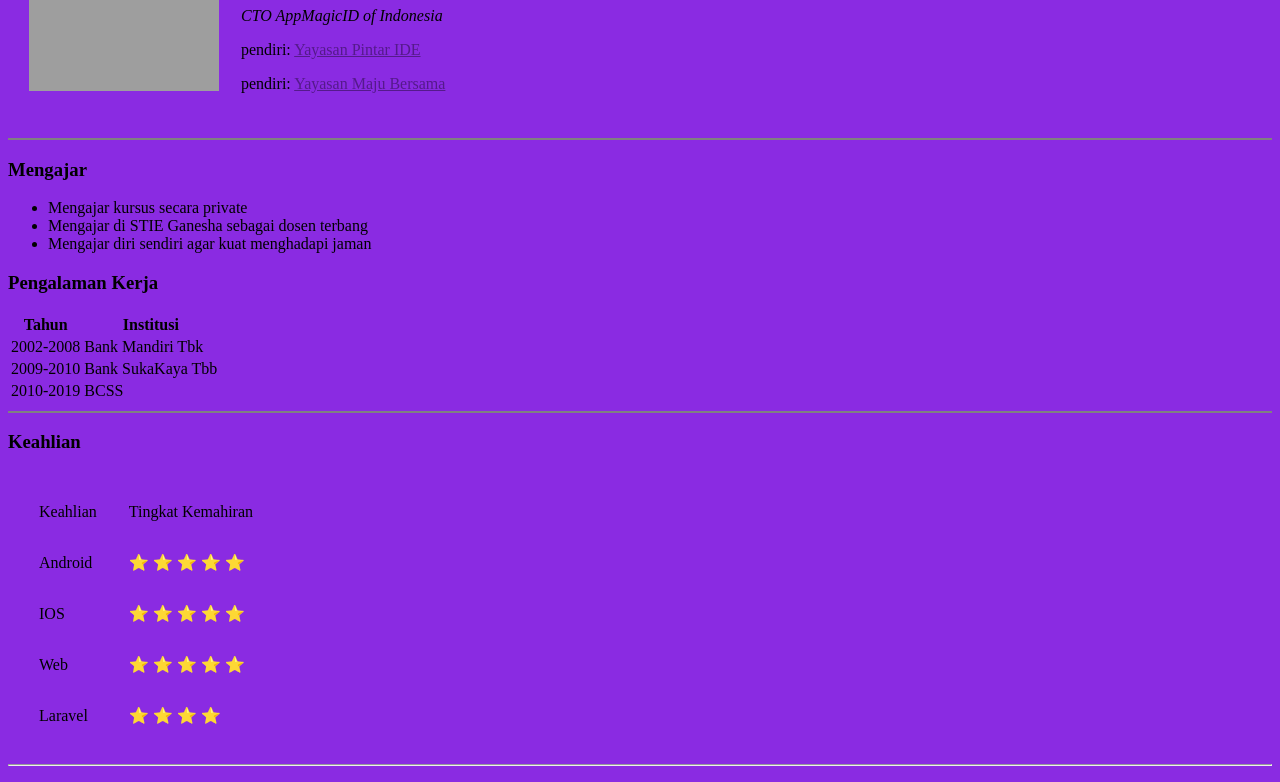
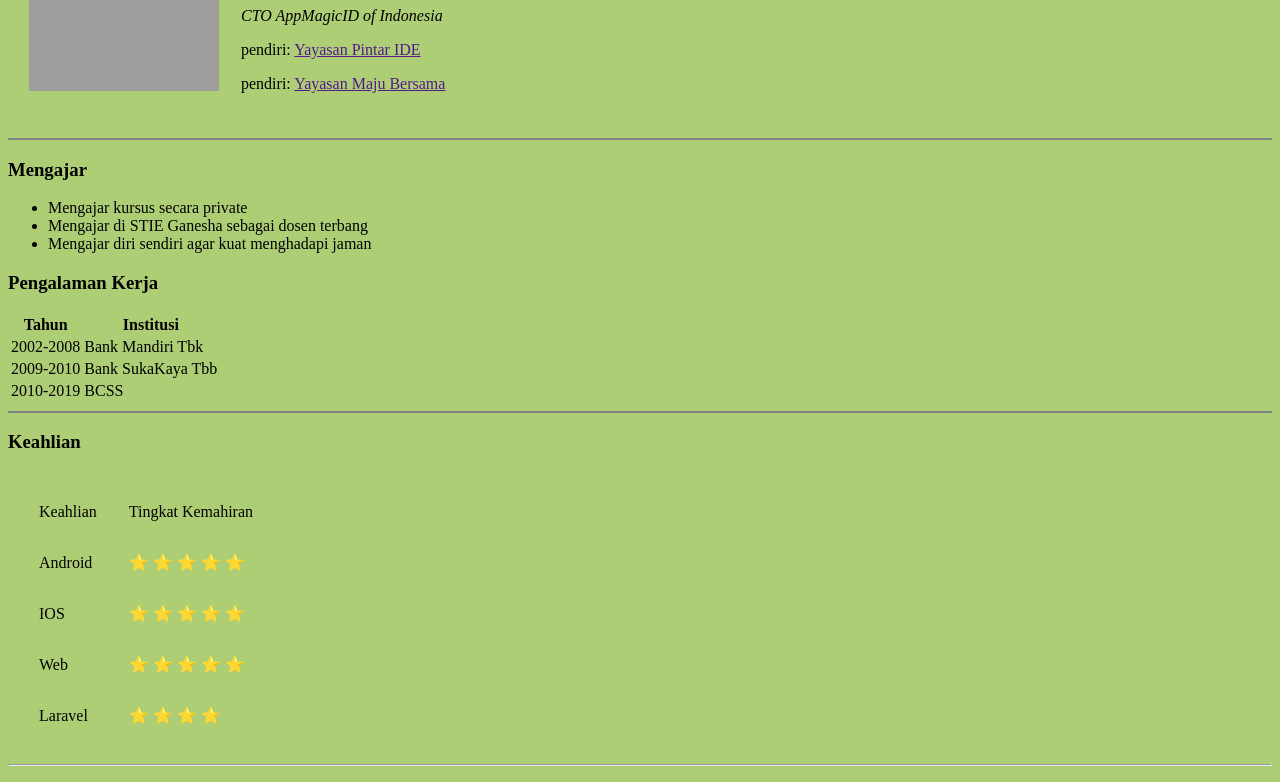
Before and after one commit to Kelique76/webLatian, a plain HTML site: page index.html in a window 1280 px wide. Shown: the part 102-884 px from the top of the page. Drawn offline with Linux system fonts and the light colour scheme; grey boxes are pictures that could not be loaded.

Commit message:
ubah warna lg

```diff
--- a/index.html
+++ b/index.html
@@ -5,7 +5,12 @@
     <meta name="viewport" content="width=device-width, initial-scale=1.0" />
     <title>Lolok's Site</title>
   </head>
-  <body style="background-color: blueviolet;">
+  <style>
+    body {
+      background-color:#adce74;
+    }
+  </style>
+  <body >
     <table cellspacing="20">
       <tr>
         <td>
```
